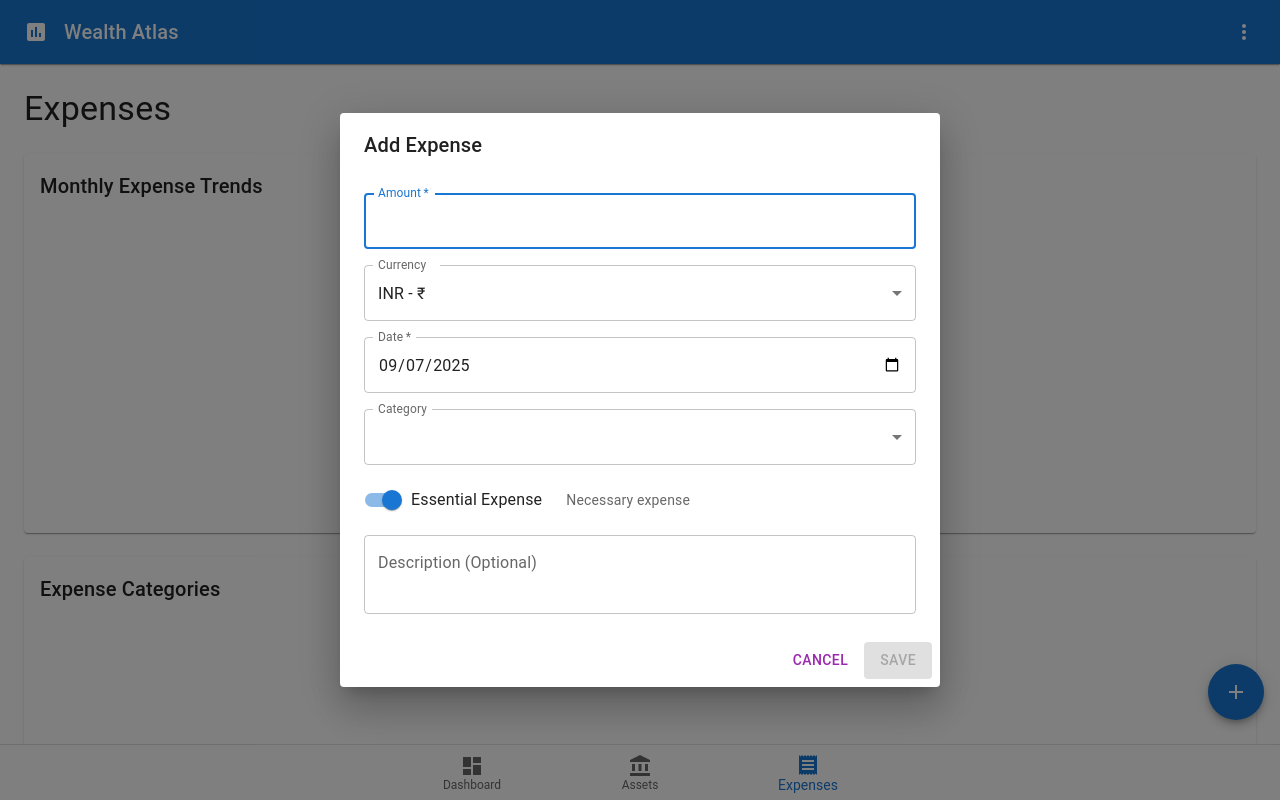
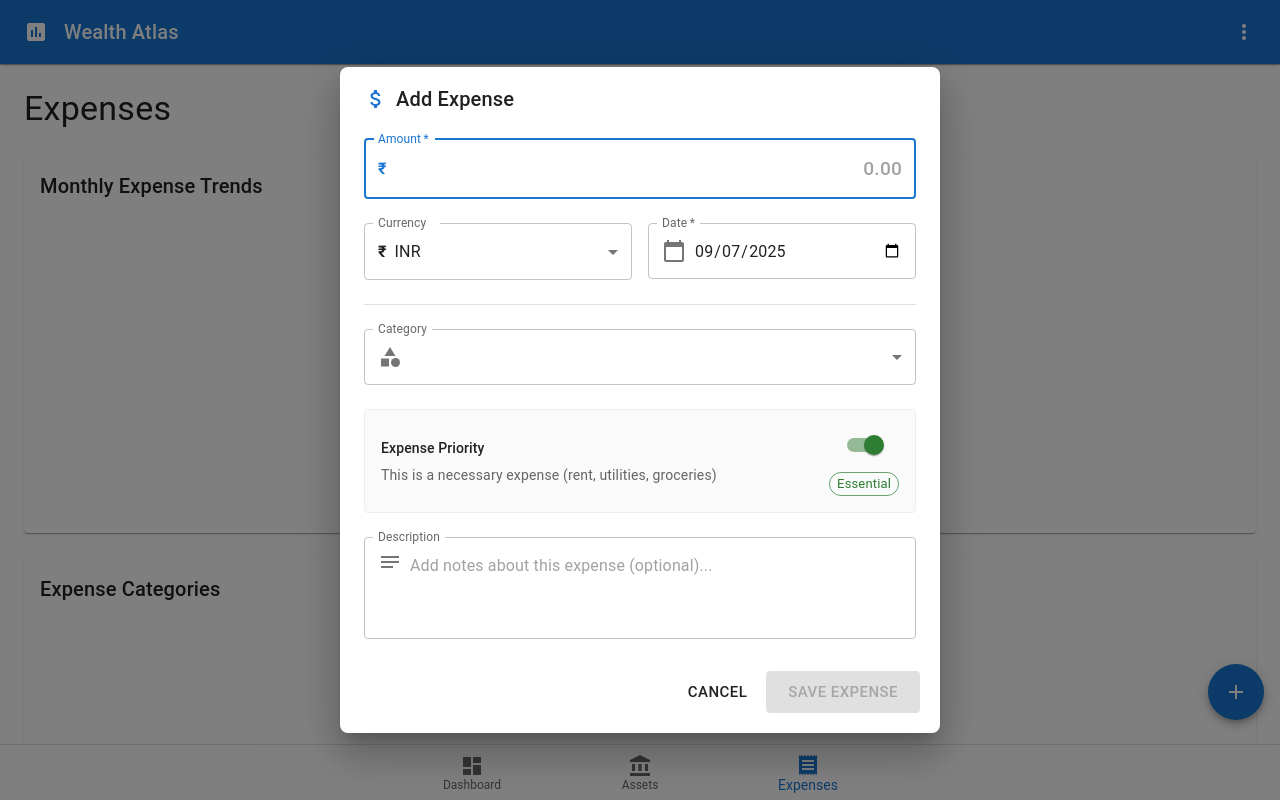
Before and after one commit to WealthAtlas/wealth-atlas, a React (Vite) app: page /expenses in a window 1280 px wide. Both pictures are taken after a click on the button 1236 px from the left and 692 px from the top of the page. Built offline with nearby package versions, Linux system fonts and the light colour scheme.

Commit message:
Fix bugs

```diff
--- a/src/app/components/dialogs/ExpenseFormDialog.tsx
+++ b/src/app/components/dialogs/ExpenseFormDialog.tsx
@@ -1,24 +1,33 @@
 import { ExpenseCategory } from '@/domain/entities/expenses/ExpenseCategory';
 import { Currency } from '@/domain/entities/shared/Currency';
 import {
+  CalendarToday as CalendarIcon,
+  Category as CategoryIcon,
+  AttachMoney as MoneyIcon,
+  Notes as NotesIcon,
+} from '@mui/icons-material';
+import {
   Box,
   Button,
+  Chip,
   Dialog,
   DialogActions,
   DialogContent,
   DialogTitle,
+  Divider,
   FormControl,
-  FormControlLabel,
+  InputAdornment,
   InputLabel,
   MenuItem,
   Select,
+  Stack,
   Switch,
   TextField,
   Typography,
 } from '@mui/material';
-import { ChangeEvent } from 'react';
+import { SelectChangeEvent } from '@mui/material/Select';
+import { ChangeEvent, useEffect, useState } from 'react';
 import { IExpense } from '../../../domain/entities/expenses/Expense';
-import { SelectChangeEvent } from '@mui/material/Select';
 
 interface ExpenseFormDialogProps {
   open: boolean;
@@ -39,22 +48,59 @@ export function ExpenseFormDialog({
   onSubmit,
   onFormDataChange,
 }: ExpenseFormDialogProps) {
+  const [displayAmount, setDisplayAmount] = useState<string>('');
+
+  // Sync display amount with form data
+  useEffect(() => {
+    if (formData.amount === 0) {
+      setDisplayAmount('');
+    } else {
+      setDisplayAmount(formatDisplayAmount(formData.amount));
+    }
+  }, [formData.amount]);
+
   const isFormValid =
     formData.amount && parseFloat(String(formData.amount)) > 0 && formData.currency;
 
+  // Format amount for display with proper decimal places
+  const formatDisplayAmount = (value: number): string => {
+    if (value === 0) return '';
+    return value.toFixed(2).replace(/\.?0+$/, ''); // Remove trailing zeros
+  };
+
+  // Parse display amount to number
+  const parseDisplayAmount = (value: string): number => {
+    const cleaned = value.replace(/[^\d.]/g, '');
+    const parsed = parseFloat(cleaned);
+    return isNaN(parsed) ? 0 : Math.round(parsed * 100) / 100; // Round to 2 decimal places
+  };
+
   // Event handlers for cleaner JSX
+  const handleAmountChange = (event: ChangeEvent<HTMLInputElement>) => {
+    const value = event.target.value;
+
+    // Allow only numbers and decimal point
+    if (value === '' || /^\d*\.?\d{0,2}$/.test(value)) {
+      setDisplayAmount(value);
+      const numericValue = parseDisplayAmount(value);
+      onFormDataChange({
+        ...formData,
+        amount: numericValue,
+      });
+    }
+  };
+
+  const handleAmountBlur = () => {
+    // Format on blur for consistent display
+    if (displayAmount && formData.amount > 0) {
+      setDisplayAmount(formatDisplayAmount(formData.amount));
+    }
+  };
+
   const handleInputChange = (field: keyof IExpense) => (event: ChangeEvent<HTMLInputElement>) => {
     const value = event.target.value;
 
-    if (field === 'amount') {
-      // Handle amount with validation
-      if (value === '' || /^\d*\.?\d*$/.test(value)) {
-        onFormDataChange({
-          ...formData,
-          [field]: value === '' ? 0 : parseFloat(value) || 0,
-        });
-      }
-    } else if (field === 'date') {
+    if (field === 'date') {
       onFormDataChange({
         ...formData,
         [field]: new Date(value),
@@ -86,26 +132,86 @@ export function ExpenseFormDialog({
     return date.toISOString().split('T')[0];
   };
 
+  const getCurrencySymbol = (currency: Currency): string => {
+    const symbols: Record<Currency, string> = {
+      [Currency.USD]: '$',
+      [Currency.GBP]: '£',
+      [Currency.INR]: '₹',
+    };
+    return symbols[currency] || currency;
+  };
+
+  const getEssentialColor = (isEssential: boolean) => (isEssential ? 'success' : 'default');
+
+  const getEssentialText = (isEssential: boolean) => (isEssential ? 'Essential' : 'Non-Essential');
+
   return (
-    <Dialog open={open} onClose={onClose} maxWidth="sm" fullWidth>
-      <DialogTitle>{title}</DialogTitle>
+    <Dialog
+      open={open}
+      onClose={onClose}
+      maxWidth="sm"
+      fullWidth
+      PaperProps={{
+        sx: { borderRadius: 2 },
+      }}
+    >
+      <DialogTitle sx={{ pb: 1 }}>
+        <Stack direction="row" alignItems="center" spacing={1}>
+          <MoneyIcon color="primary" />
+          <Typography variant="h6" component="div">
+            {title}
+          </Typography>
+        </Stack>
+      </DialogTitle>
+
       <DialogContent>
-        <Box sx={{ display: 'flex', flexDirection: 'column', gap: 2, pt: 2 }}>
+        <Stack spacing={3} sx={{ pt: 2 }}>
+          {/* Amount Input */}
+          <Box>
             <TextField
               label="Amount"
               type="text"
-            value={formData.amount === 0 ? '' : String(formData.amount)}
-            onChange={handleInputChange('amount')}
+              value={displayAmount}
+              onChange={handleAmountChange}
+              onBlur={handleAmountBlur}
               required
-            placeholder="Enter amount"
+              placeholder="0.00"
               autoFocus
               fullWidth
+              InputProps={{
+                startAdornment: formData.currency ? (
+                  <InputAdornment position="start">
+                    <Typography variant="body1" color="primary" fontWeight="bold">
+                      {getCurrencySymbol(formData.currency)}
+                    </Typography>
+                  </InputAdornment>
+                ) : undefined,
+              }}
               inputProps={{
                 inputMode: 'decimal',
                 pattern: '[0-9]*\\.?[0-9]*',
+                style: { fontSize: '1.2rem', fontWeight: '500' },
+              }}
+              sx={{
+                '& .MuiInputBase-input': {
+                  textAlign: 'right',
+                },
               }}
             />
+            {displayAmount && formData.amount > 0 && (
+              <Typography
+                variant="caption"
+                color="text.secondary"
+                sx={{ ml: 1, mt: 0.5, display: 'block' }}
+              >
+                Formatted: {getCurrencySymbol(formData.currency || Currency.USD)}{' '}
+                {formatDisplayAmount(formData.amount)}
+              </Typography>
+            )}
+          </Box>
 
+          {/* Currency and Date Row */}
+          <Stack direction={{ xs: 'column', sm: 'row' }} spacing={2}>
             <FormControl fullWidth>
               <InputLabel>Currency</InputLabel>
               <Select
@@ -116,7 +222,10 @@ export function ExpenseFormDialog({
               >
                 {Object.entries(Currency).map(([key, value]) => (
                   <MenuItem key={key} value={value}>
-                  {key} - {String(value)}
+                    <Stack direction="row" alignItems="center" spacing={1}>
+                      <Typography fontWeight="bold">{getCurrencySymbol(value)}</Typography>
+                      <Typography>{key}</Typography>
+                    </Stack>
                   </MenuItem>
                 ))}
               </Select>
@@ -130,15 +239,31 @@ export function ExpenseFormDialog({
               onChange={handleInputChange('date')}
               required
               InputLabelProps={{ shrink: true }}
+              InputProps={{
+                startAdornment: (
+                  <InputAdornment position="start">
+                    <CalendarIcon color="action" />
+                  </InputAdornment>
+                ),
+              }}
               fullWidth
             />
+          </Stack>
 
+          <Divider />
+
+          {/* Category Selection */}
           <FormControl fullWidth>
             <InputLabel>Category</InputLabel>
             <Select
               value={formData.category || ''}
               onChange={handleSelectChange('category')}
               label="Category"
+              startAdornment={
+                <InputAdornment position="start">
+                  <CategoryIcon color="action" />
+                </InputAdornment>
+              }
             >
               {Object.entries(ExpenseCategory).map(([value, label]) => (
                 <MenuItem key={value} value={value}>
@@ -148,34 +273,65 @@ export function ExpenseFormDialog({
             </Select>
           </FormControl>
 
-          <Box sx={{ display: 'flex', alignItems: 'center', gap: 1 }}>
-            <FormControlLabel
-              control={
+          {/* Essential Toggle */}
+          <Box
+            sx={{
+              p: 2,
+              bgcolor: 'grey.50',
+              borderRadius: 1,
+              border: '1px solid',
+              borderColor: 'grey.200',
+            }}
+          >
+            <Stack direction="row" alignItems="center" justifyContent="space-between">
+              <Box>
+                <Typography variant="subtitle2" gutterBottom>
+                  Expense Priority
+                </Typography>
+                <Typography variant="body2" color="text.secondary">
+                  {formData.isEssential
+                    ? 'This is a necessary expense (rent, utilities, groceries)'
+                    : 'This is a discretionary expense (entertainment, dining out)'}
+                </Typography>
+              </Box>
+              <Stack alignItems="center" spacing={1}>
                 <Switch
                   checked={formData.isEssential}
                   onChange={handleSwitchChange('isEssential')}
+                  color="success"
                 />
-              }
-              label="Essential Expense"
+                <Chip
+                  label={getEssentialText(formData.isEssential)}
+                  color={getEssentialColor(formData.isEssential)}
+                  size="small"
+                  variant="outlined"
                 />
-            <Typography variant="body2" color="text.secondary">
-              {formData.isEssential ? 'Necessary expense' : 'Non-essential expense'}
-            </Typography>
+              </Stack>
+            </Stack>
           </Box>
 
+          {/* Description */}
           <TextField
-            label="Description (Optional)"
+            label="Description"
             value={formData.description || ''}
             onChange={handleInputChange('description')}
             multiline
-            rows={2}
-            placeholder="Add notes about this expense..."
+            rows={3}
+            placeholder="Add notes about this expense (optional)..."
+            InputProps={{
+              startAdornment: (
+                <InputAdornment position="start" sx={{ alignSelf: 'flex-start', mt: 1 }}>
+                  <NotesIcon color="action" />
+                </InputAdornment>
+              ),
+            }}
             fullWidth
           />
-        </Box>
+        </Stack>
       </DialogContent>
-      <DialogActions>
-        <Button onClick={onClose} disabled={isSubmitting} color="secondary">
+
+      <DialogActions sx={{ p: 2.5, pt: 1.5 }}>
+        <Button onClick={onClose} disabled={isSubmitting} color="inherit" size="large">
           Cancel
         </Button>
         <Button
@@ -183,8 +339,10 @@ export function ExpenseFormDialog({
           disabled={isSubmitting || !isFormValid}
           variant="contained"
           color="primary"
+          size="large"
+          sx={{ minWidth: 120 }}
         >
-          {isSubmitting ? 'Submitting...' : 'Save'}
+          {isSubmitting ? 'Saving...' : 'Save Expense'}
         </Button>
       </DialogActions>
     </Dialog>
```
Lines whose indentation alone changed are shown as unchanged.
